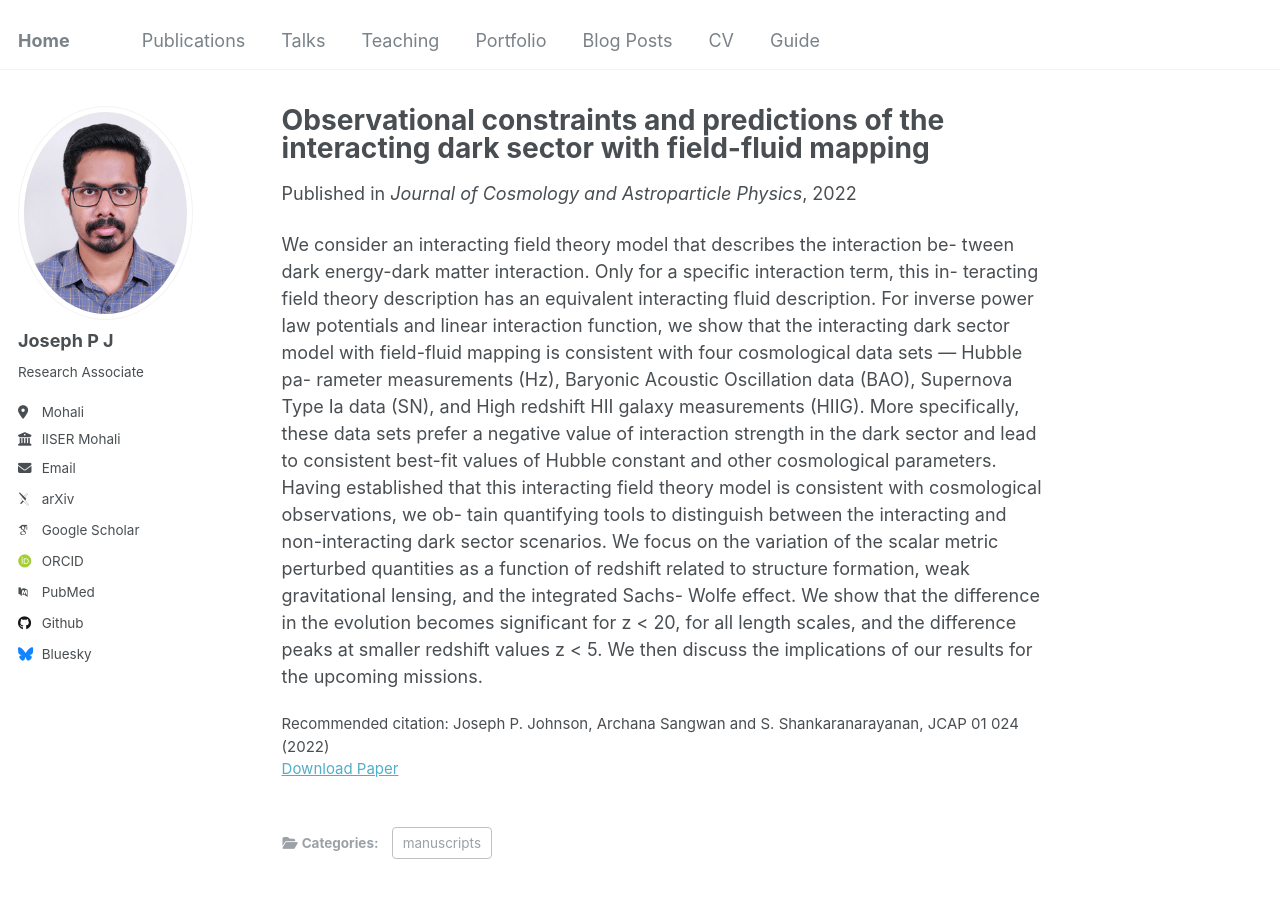
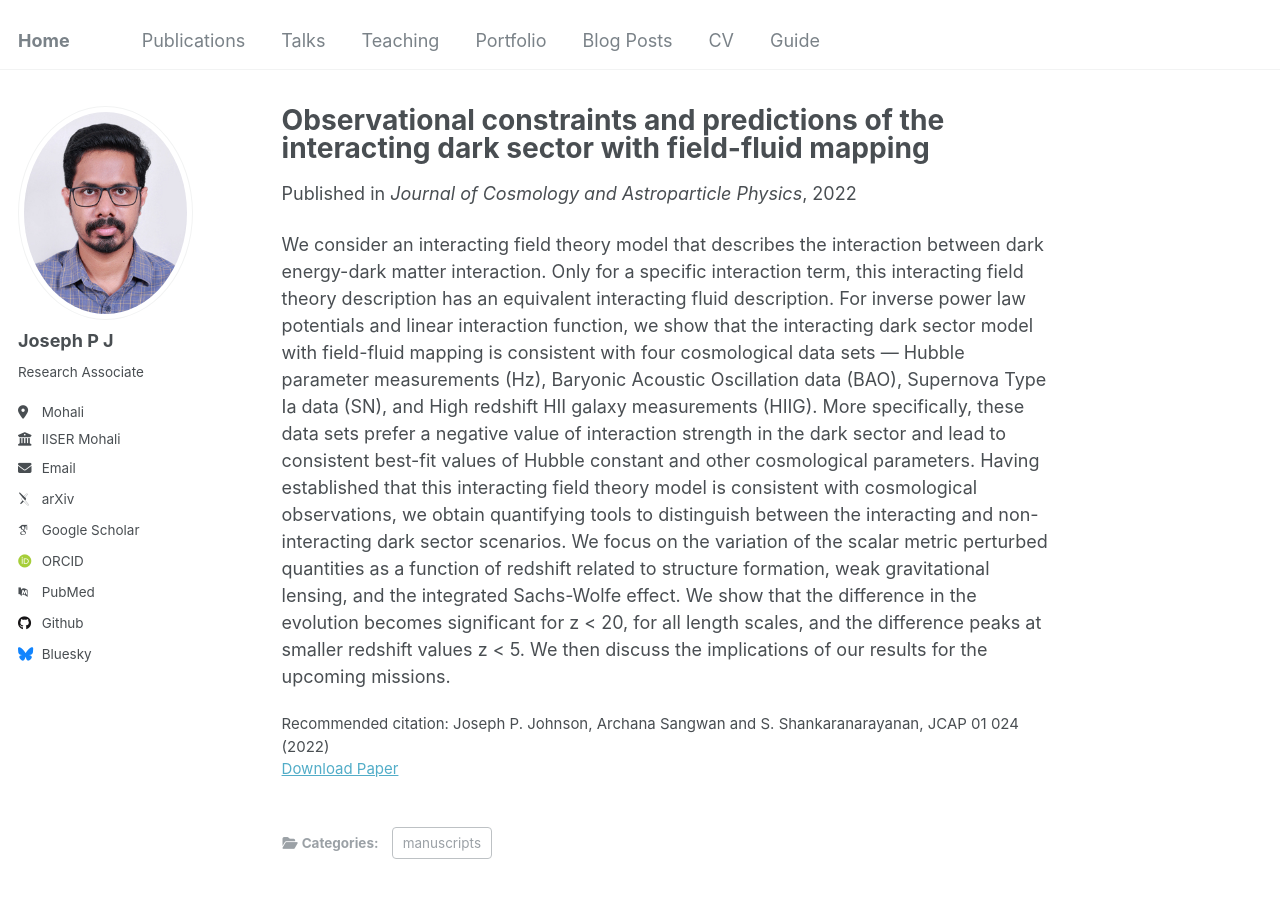
Before and after one commit to josephpjohnson/web, a Jekyll site: the page built from _publications/2009-10-01-paper-title-number-1.md, in a window 1280 px wide and 900 px high. Built offline with Jekyll 4.4.1, drawn with Linux system fonts in a browser that asks for light colours; some web fonts are replaced.

Commit message:
Update 2009-10-01-paper-title-number-1.md

```diff
--- a/_publications/2009-10-01-paper-title-number-1.md
+++ b/_publications/2009-10-01-paper-title-number-1.md
@@ -12,19 +12,7 @@ paperurl: 'https://iopscience.iop.org/article/10.1088/1475-7516/2022/01/024'
 citation: 'Joseph P. Johnson, Archana Sangwan and S. Shankaranarayanan, JCAP 01 024 (2022)'
 ---
 
-We consider an interacting field theory model that describes the interaction be-
-tween dark energy-dark matter interaction. Only for a specific interaction term, this in-
-teracting field theory description has an equivalent interacting fluid description. For inverse
-power law potentials and linear interaction function, we show that the interacting dark sector
-model with field-fluid mapping is consistent with four cosmological data sets — Hubble pa-
-rameter measurements (Hz), Baryonic Acoustic Oscillation data (BAO), Supernova Type Ia
-data (SN), and High redshift HII galaxy measurements (HIIG). More specifically, these data
-sets prefer a negative value of interaction strength in the dark sector and lead to consistent
-best-fit values of Hubble constant and other cosmological parameters. Having established
-that this interacting field theory model is consistent with cosmological observations, we ob-
-tain quantifying tools to distinguish between the interacting and non-interacting dark sector
-scenarios. We focus on the variation of the scalar metric perturbed quantities as a function of
-redshift related to structure formation, weak gravitational lensing, and the integrated Sachs-
-Wolfe effect. We show that the difference in the evolution becomes significant for z < 20, for
-all length scales, and the difference peaks at smaller redshift values z < 5. We then discuss
-the implications of our results for the upcoming missions.
+We consider an interacting field theory model that describes the interaction between dark energy-dark matter interaction. Only for a specific interaction term, this interacting field theory description has an equivalent interacting fluid description. For inverse power law potentials and linear interaction function, we show that the interacting dark sector
+model with field-fluid mapping is consistent with four cosmological data sets — Hubble parameter measurements (Hz), Baryonic Acoustic Oscillation data (BAO), Supernova Type Ia data (SN), and High redshift HII galaxy measurements (HIIG). More specifically, these data sets prefer a negative value of interaction strength in the dark sector and lead to consistent
+best-fit values of Hubble constant and other cosmological parameters. Having established that this interacting field theory model is consistent with cosmological observations, we obtain quantifying tools to distinguish between the interacting and non-interacting dark sector scenarios. We focus on the variation of the scalar metric perturbed quantities as a function of
+redshift related to structure formation, weak gravitational lensing, and the integrated Sachs-Wolfe effect. We show that the difference in the evolution becomes significant for z < 20, for all length scales, and the difference peaks at smaller redshift values z < 5. We then discuss the implications of our results for the upcoming missions.
```
